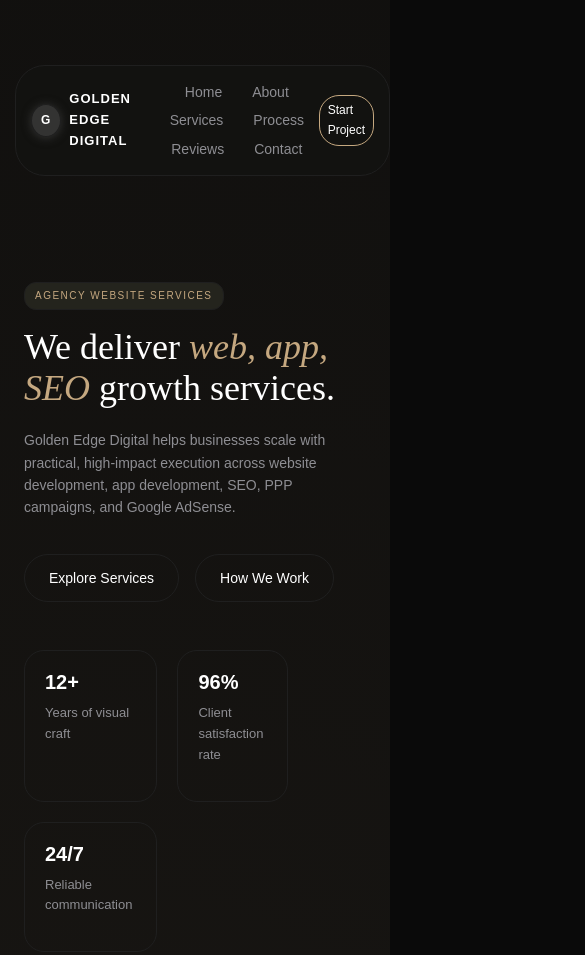
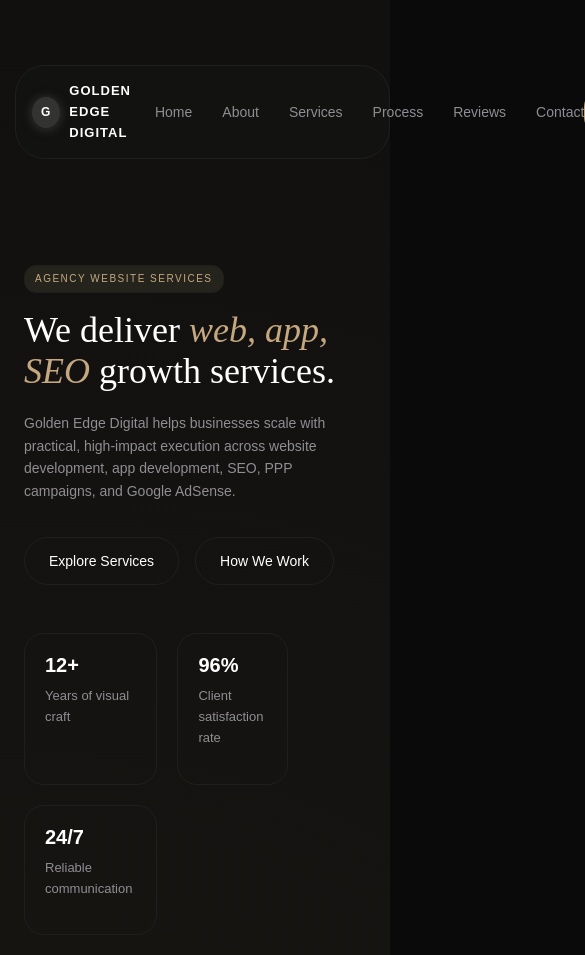
Before and after one commit to Noorfatima122731/Golden-edge-design, a plain HTML site: page index.html in a window 390 px wide. Shown: the top 955 px of the page, 585 px wide, since content can reach past the window. Drawn offline with Linux system fonts and the light colour scheme.

Commit message:
remove flex wrap in nav links

```diff
--- a/style.css
+++ b/style.css
@@ -410,14 +410,14 @@
     }
     .nav-links {
         display: flex;
-        flex-wrap: wrap;
         justify-content: center;
         gap: 6px;
         font-size: 12px;
     }
     .btn-primary{
         font-size:12px;
-        padding: 5px 8px;
+        padding: 5px 5px;
+
 
     }
 
```
